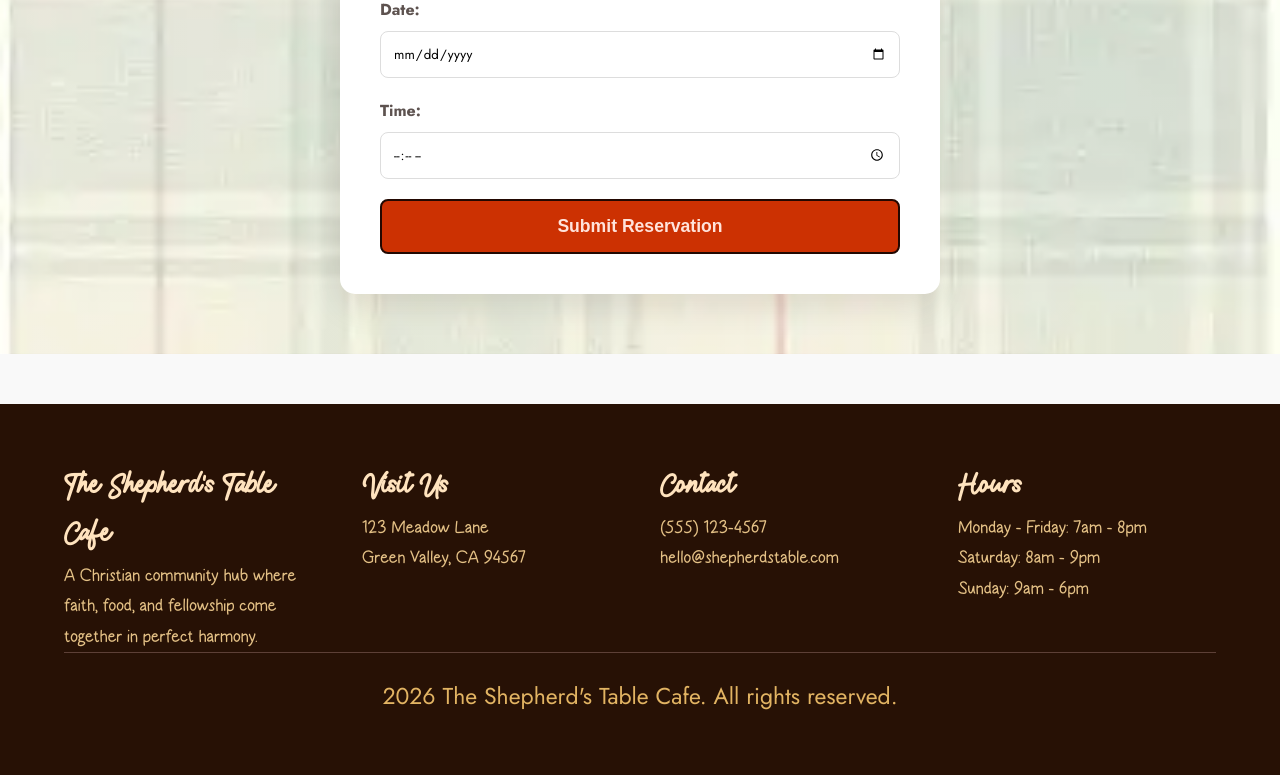
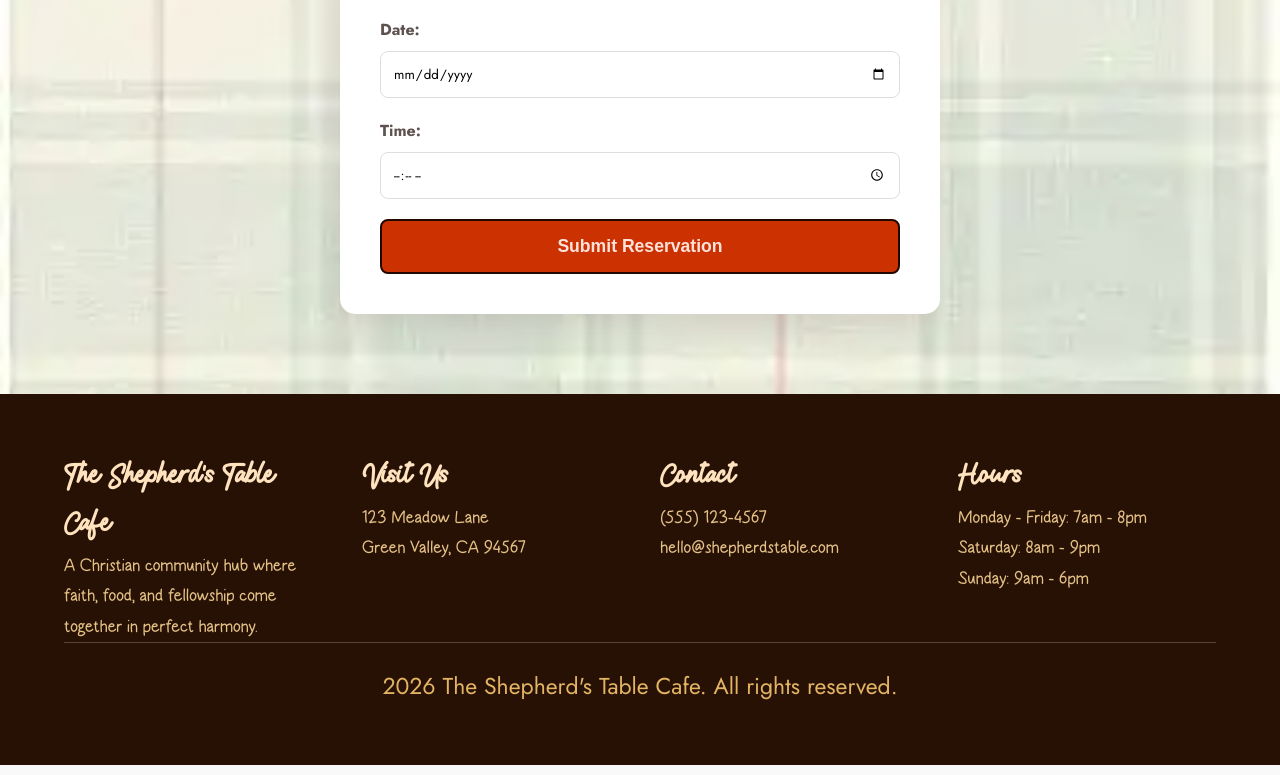
Before and after one commit to ashleybarrantes2006-coder/shepherds-table-cafe, a plain HTML site: page Form.html in a window 1280 px wide. Shown: the part 1253-2028 px from the top of the page. Drawn offline with Linux system fonts and the light colour scheme.

Commit message:
lo nuevo

```diff
--- a/Form.html
+++ b/Form.html
@@ -8,9 +8,10 @@
 </head>
 <body>
     <header>
+
         <nav>
             <div class="logo-container">
-                <img src="other/sheep.webp" alt="Cafe Logo" width="50">
+                <img src="other\sheep.webp" alt="Cafe Logo" width="50">
                 <span class="site-title">Shepherd's Table CAFE</span>
             </div>
              <ul class="nav-links">
--- a/style.css
+++ b/style.css
@@ -281,7 +281,7 @@ nav {
 footer {
     background-color: #271105;
     padding: 60px 5%;
-    margin-top: 50px;
+    margin-top: 0px;
     text-align: center;
     /* FIXED: This makes the footer text clear on the dark background */
     color: #e4c186;
@@ -523,15 +523,23 @@ footer {
     background-position: center;
 }
 .reservation-form-container {
-    padding: 60px;
+    padding: 80px;
     min-height: 100vh; /* Ensures the background fills the screen height */
     margin-bottom: 0;
 
 
-    /* ADDing THE IMAGE background HERE-making it be part of the websection */
+    /* image form background settings elemets*/
     background-image: linear-gradient(rgba(255, 255, 255, 0.4), rgba(255, 255, 237, 0.4)), url('Other/light-Background.webp');
+    background-position: center;
+
+    /* The first value is width (keep it 'cover' or '100%') */
+    /* The second value is height—increase this % to make it longer */
     background-size: cover;
-    background-position: center;
+    /* Starts the image at the top so it doesn't cut off the 'head' of the photo */
+    background-position: center top;
+    /* Ensure it doesn't repeat if it gets too long */
+    background-repeat: no-repeat;
+
 
     display: flex;
     flex-direction: column;
@@ -646,3 +654,8 @@ footer {
     display: block !important;
 /*In CSS, the !important rule is essentially a "super-override." When you have multiple rules fighting over the same element, the browser usually follows a hierarchy (specificity). By adding !important, you are telling the browser: "Ignore all other rules and hierarchy—this is the one that MUST be applied."*/
 }
+
+
+/* Notes:
+margin-top: 0; kills the "white gap" that exists between two different sections.
+background-size: cover; kills the "white gap" that exists inside a section where the image wasn't tall enough to reach the bottom.*/
```
Also changed, not shown: index.html (+1 -1 lines).
